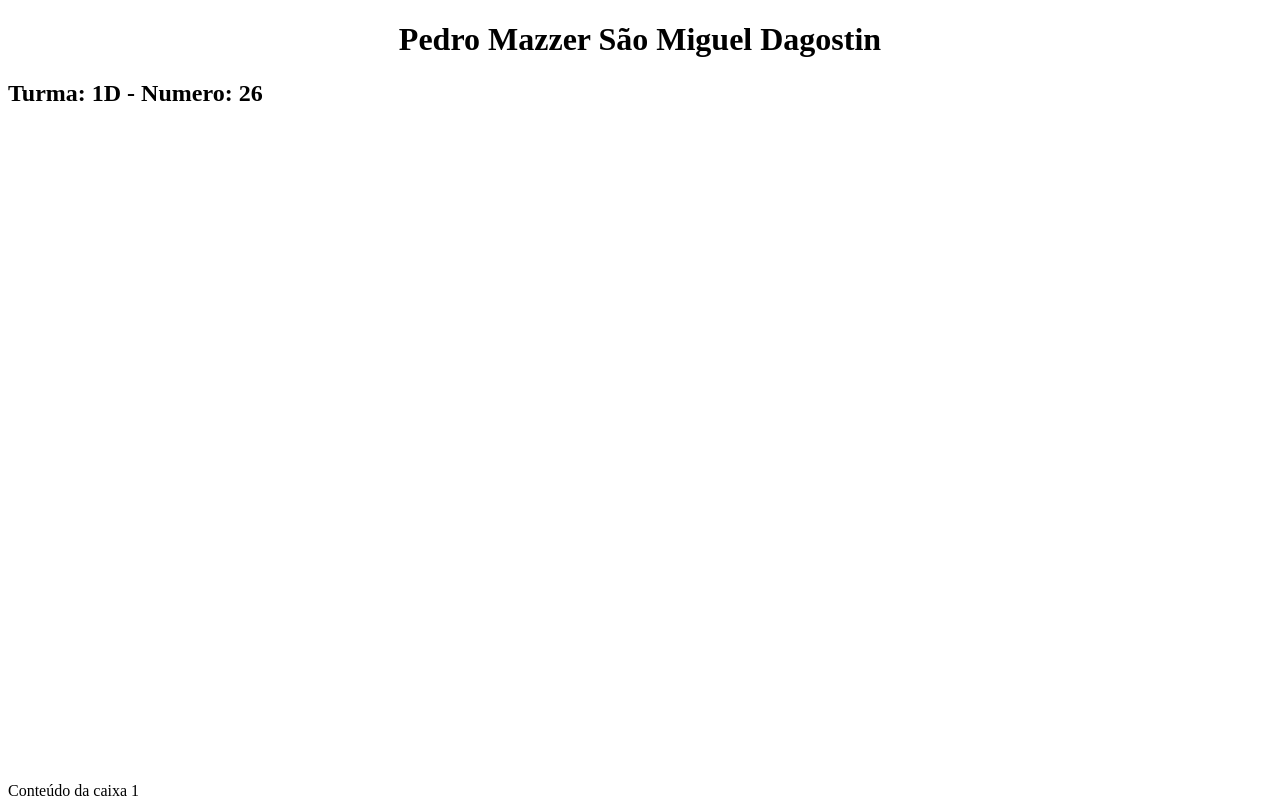
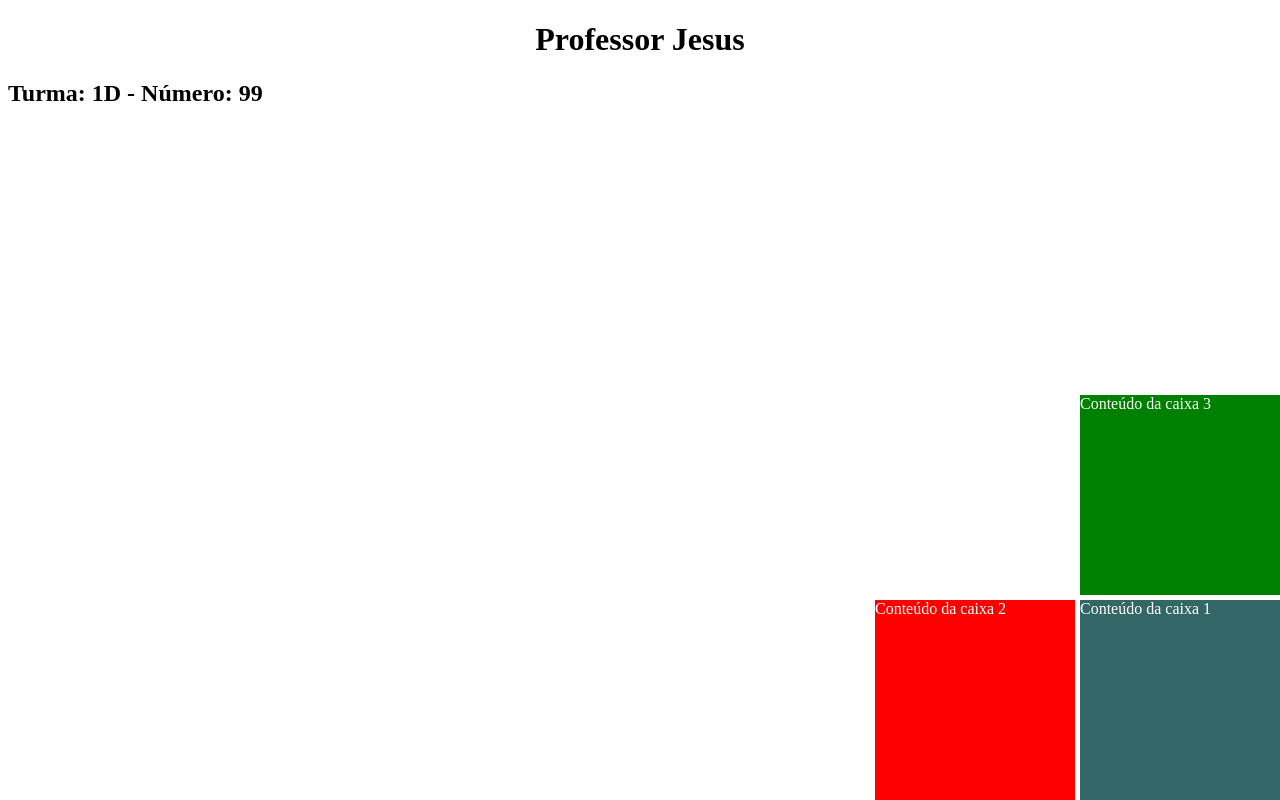
Before and after one commit to pedroPEPEPE/primeirod_2t, a plain HTML site: page index.html in a window 1280 px wide. Drawn offline with Linux system fonts and the light colour scheme.

Commit message:
primeirod.2t
aula 29

```diff
--- a/estilo.css
+++ b/estilo.css
@@ -4,12 +4,32 @@ body {
 h1 {
   text-align: center;
 }
-  .caixal {
+.caixa1 {
     position: absolute;
-    background: #336689
+    background: #336666;
     color: #FFFFFF;
-    width: 200px
-    height: 200px
+    width: 200px;
+    height: 200px;
     right: 0;
     bottom: 0;
-  }
+}
+
+.caixa2 {
+    position: absolute;
+    background: red;
+    color: #FFFFFF;
+    width: 200px;
+    height: 200px;
+    right: 205px;
+    bottom: 0;
+}
+
+.caixa3 {
+    position: absolute;
+    background: green;
+    color: #FFFFFF;
+    width: 200px;
+    height: 200px;
+    right: 0;
+    bottom: 205px;
+}
--- a/index.html
+++ b/index.html
@@ -6,14 +6,20 @@
     <link rel="stylesheet" href="estilo.css">
   </head>
   <body>
-    <h1>Pedro Mazzer São Miguel Dagostin</h1>
-    <h2>Turma: 1D  - Numero: 26</h2>
+    <h1>Professor Jesus</h1>
+    <h2>Turma: 1D  - Número: 99</h2>
 
-<div class="caixal">
-  Conteúdo da caixa 1
+    <div class="caixa1">
+      Conteúdo da caixa 1
+    </div>
 
-</div>
+    <div class="caixa2">
+      Conteúdo da caixa 2
+    </div>
 
+    <div class="caixa3">
+      Conteúdo da caixa 3
+    </div>
 
   </body>
 </html>
```
